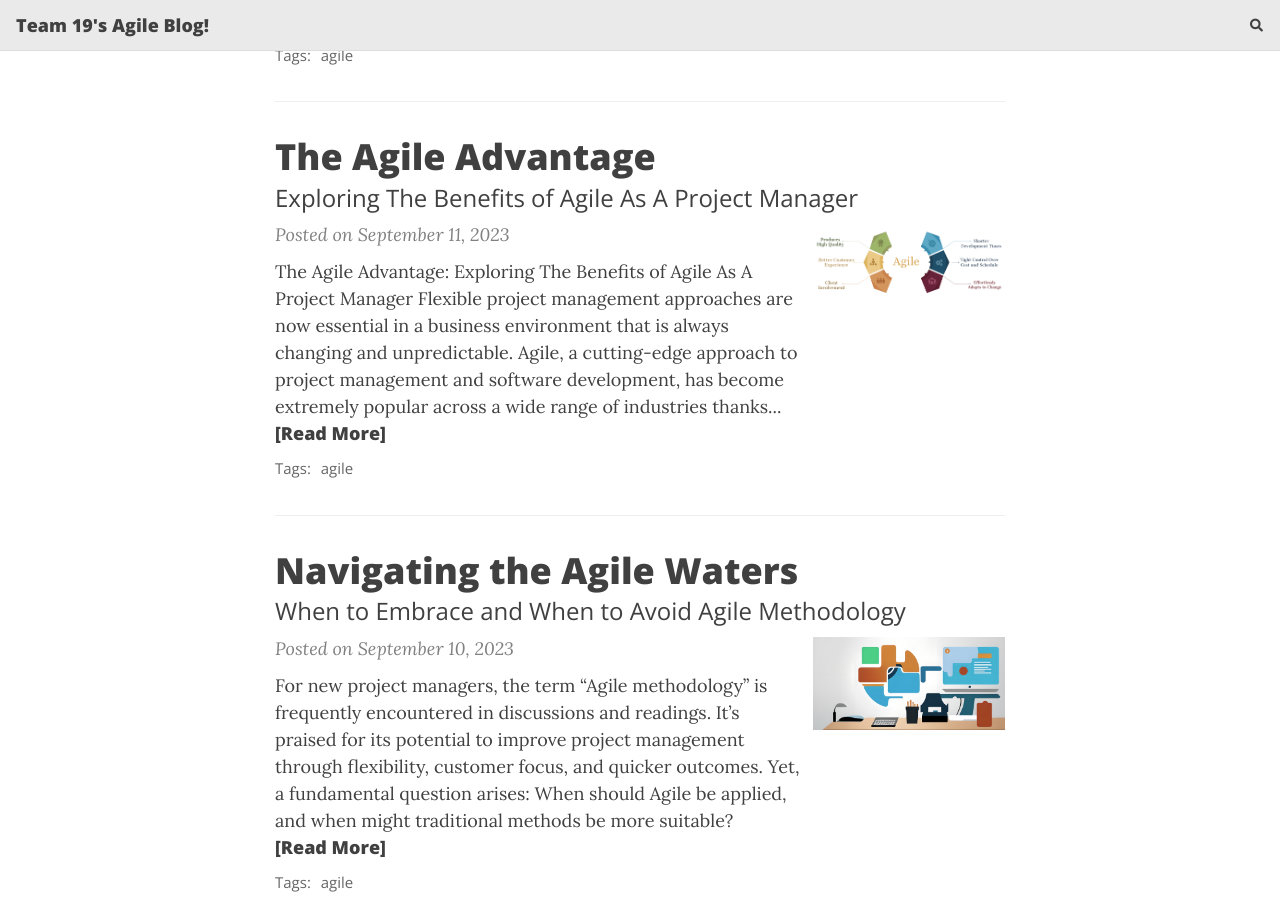
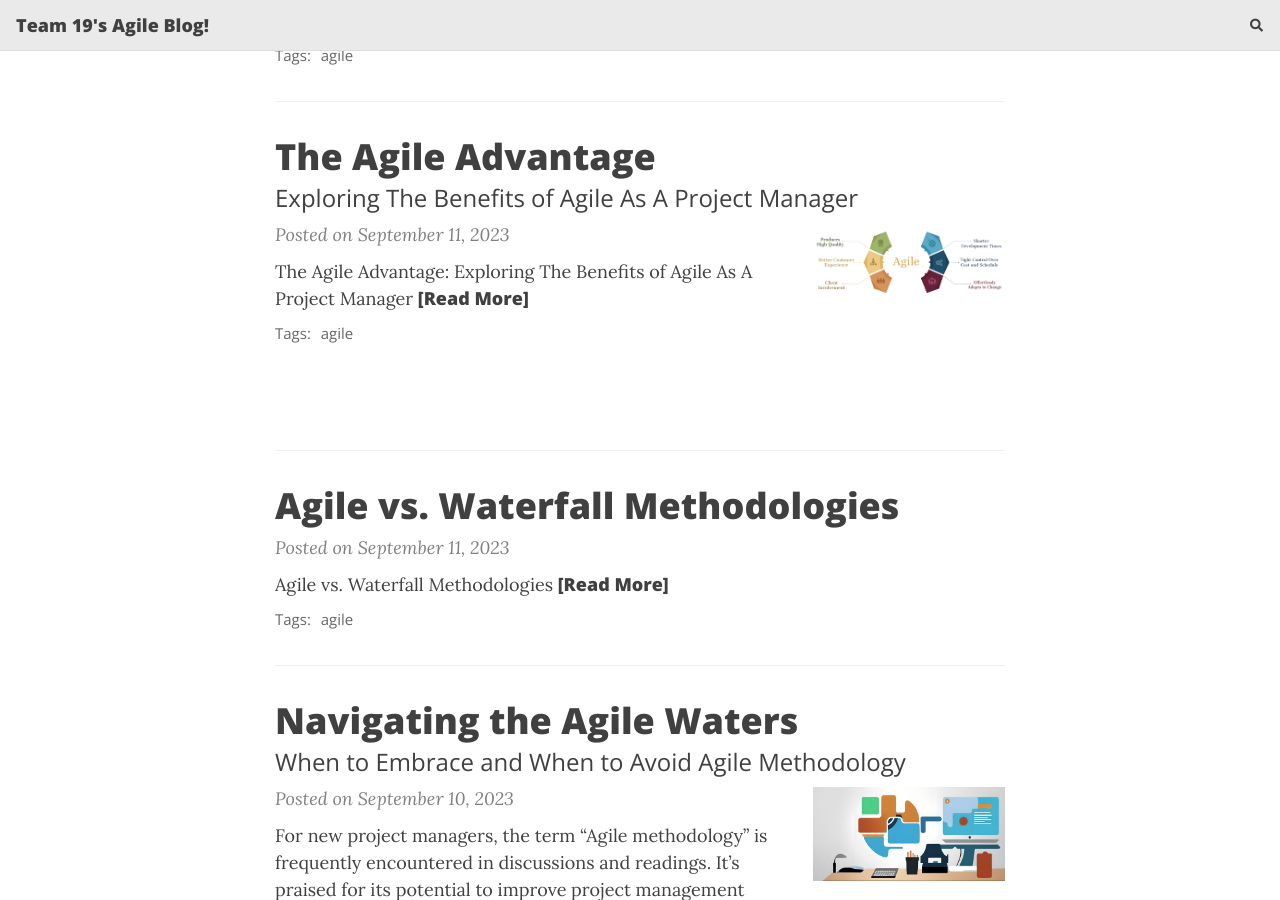
Before and after one commit to dlouangr/agile-blog, a Jekyll site: the page built from index.html, in a window 1280 px wide and 900 px high, scrolled down 676 px. Built offline with Jekyll 4.4.1, drawn with Linux system fonts in a browser that asks for light colours; nearby versions of some CDN libraries; the list of posts is cut into pages by our own code; comment, search, counter and statistics services are not loaded; some of the changed lines change nothing that is shown.

Commit message:
Blog Post Sp0 Jessica Norton

```diff
--- /dev/null
+++ b/_posts/2023-09-11-Agile-Waterfall-Methodologies.md
@@ -0,0 +1,111 @@
+---
+layout: post
+title: Agile vs. Waterfall Methodologies
+tags: [agile]
+---
+
+## Agile vs. Waterfall Methodologies
+
+The success of a project depends on choosing the appropriate approach in the field of project management. The two well-known methods are Waterfall and Agile. Making a decision between them might be challenging because each has its own set of guiding ideas and practices. I'll explain the differences, advantages, and disadvantages of the Agile and Waterfall techniques in this blog article, as well as the situations in which each one excels.
+
+## Agile Methodology
+
+1. Flexibility and Adaptability
+Agile is often celebrated for its flexibility and adaptability. It embraces change and thrives in environments where requirements are expected to evolve. Agile divides the project into small increments, known as iterations or sprints, typically lasting 2-4 weeks. Each sprint focuses on a specific set of features or deliverables, allowing teams to respond quickly to changing priorities or stakeholder feedback.
+2. Customer-Centered Approach
+Agile places a strong emphasis on customer collaboration and feedback. Throughout the project, stakeholders are involved in the development process, offering their insights and preferences. This iterative feedback loop ensures that the final product aligns closely with customer expectations, resulting in higher satisfaction rates.
+3. Incremental Progress
+One of the core principles of Agile is the delivery of a potentially shippable product incrementally. This means that even in the early stages of development, there are tangible results that can be demonstrated to stakeholders. This not only builds trust but also helps in identifying potential issues sooner rather than later.
+4. Transparency
+Agile projects are characterized by their transparency. Team members maintain a clear view of project progress through tools like burndown charts and daily stand-up meetings. This transparency promotes accountability and allows for early detection and resolution of roadblocks.
+5. Empowered Teams
+Agile teams are often self-organizing and cross-functional. Team members have a say in decision-making processes, fostering a sense of ownership and empowerment. This can lead to increased motivation and productivity.
+
+## Waterfall Methodology
+
+1. Sequential Approach
+Waterfall, in contrast, is a linear and sequential methodology. It follows a strict order of phases, typically including requirements gathering, design, implementation, testing, deployment, and maintenance. Each phase must be completed before moving on to the next, making it less flexible in accommodating changes.
+2. Comprehensive Planning
+Waterfall places great emphasis on comprehensive planning upfront. Requirements and design specifications are meticulously documented before any coding begins. This detailed planning can reduce ambiguity but may also lead to a slower project kickoff.
+3. Limited Stakeholder Involvement
+Stakeholder involvement is more limited in Waterfall compared to Agile. Feedback from stakeholders is typically gathered in the early stages of the project, and major changes are often costly and time-consuming to implement once the project is underway.
+4. Reduced Flexibility
+Waterfall is less adaptable to changing requirements. Any significant modifications or additions to the project scope can disrupt the entire timeline and may require substantial rework.
+5. Well-Defined Milestones
+In the Waterfall methodology, well-defined milestones mark the completion of each phase. These milestones provide clear checkpoints for progress assessment and help ensure that the project stays on track.
+
+![Agile vs Waterfall](assets/img/Adobe-Agile-vs-waterfall-1024x512.jpg){: .mx-auto.d-block :}
+*Graphic courtesy of [TechnologyAdvice](https://technologyadvice.com/blog/information-technology/what-is-agile-project-management/)*
+
+## Key Differences Between Agile and Waterfall
+
+1. Approach to Change:
+Agile welcomes change and accommodates it throughout the project.
+Waterfall resists change after the planning phase.
+2. Customer Engagement:
+Agile involves customers and stakeholders continuously.
+Waterfall engages customers primarily in the initial stages.
+3. Phases and Sequence:
+Agile divides the project into iterations or sprints with overlapping phases.
+Waterfall follows a strict sequential order of phases.
+4. Documentation:
+Agile values working software over comprehensive documentation.
+Waterfall prioritizes comprehensive documentation.
+5. Project Control:
+Agile relies on frequent inspections and adaptations.
+Waterfall emphasizes upfront planning and control.
+
+## Advantages of Agile
+
+Flexibility: Agile can quickly adapt to changing requirements and priorities.
+Customer Satisfaction: Continuous customer involvement leads to products that better meet customer needs.
+Early Deliveries: Incremental releases allow for early delivery of valuable features.
+Transparency: Agile offers transparency through regular progress updates and meetings.
+Empowered Teams: Self-organizing teams often result in higher morale and innovation.
+
+## Disadvantages of Agile
+
+Lack of Predictability: The flexibility of Agile can sometimes lead to unpredictable project outcomes.
+Resource Intensive: Frequent meetings and communication can be resource-intensive.
+Inadequate Documentation: Agile may lack comprehensive documentation, which can pose challenges for maintenance and knowledge transfer.
+Customer Overload: Continuous customer involvement can be overwhelming for some stakeholders.
+Not Suitable for All Projects: Agile may not be suitable for projects with rigid regulatory requirements or fixed deliverables.
+
+## Advantages of Waterfall
+
+Clear Milestones: Well-defined phases provide clear project milestones.
+Comprehensive Planning: Extensive upfront planning can reduce ambiguity.
+Stable Requirements: Requirements are typically locked down at the beginning, reducing scope creep.
+Documentation: Thorough documentation supports maintenance and future enhancements.
+Resource Allocation: Resources can be allocated more predictably.
+
+## Disadvantages of Waterfall
+
+Limited Flexibility: Inflexibility in accommodating changes can lead to project failure.
+Customer Dissatisfaction: Limited customer involvement can result in misaligned deliverables.
+Late Discoveries: Issues may only surface late in the project, making them costly to address.
+Long Delivery Times: Longer development cycles can delay product delivery to market.
+High Risk: The risk of project failure due to unexpected issues is higher.
+
+## Choosing the Right Methodology
+
+The choice between Agile and Waterfall should not be made arbitrarily. Instead, consider the following factors:
+Project Type: Agile is well-suited for projects with evolving requirements, while Waterfall may be better for well-defined, stable projects.
+Customer Involvement: Assess the level of customer involvement required. Agile encourages continuous feedback, while Waterfall involves customers primarily at the beginning.
+Project Size and Complexity: Smaller, less complex projects may benefit from Agile's flexibility, while large, complex projects may require the structure of Waterfall.
+Regulatory Requirements: Projects with strict regulatory requirements may lean towards Waterfall, which emphasizes documentation and control.
+Team Experience: Consider the expertise of your team. Agile may require a shift in mindset and practices that your team needs time to adapt to.
+Risk Tolerance: Assess your organization's risk tolerance. Agile may be riskier due to its adaptability, while Waterfall offers more predictability.
+
+## Hybrid Approaches
+
+In some cases, a hybrid approach that combines elements of both Agile and Waterfall can be the best solution. This allows for flexibility in certain areas while maintaining structure and predictability in others.
+
+## Conclusion
+
+In the Agile vs. Waterfall debate, there is no one right answer. Each methodology has its strengths and weaknesses, making it essential to align your choice with the specific needs of your project and organization. Flexibility, customer engagement, and the nature of your project should guide your decision-making process. Ultimately, the success of your project depends not only on the methodology you choose but also on how well you execute it and adapt it to your unique circumstances. By understanding the nuances of Agile and Waterfall, you can make an informed choice that sets your project on the path to success.
+
+## Sources:
+https://www.forecast.app/blog/difference-between-agile-waterfall#:~:text=Agile%20and%20waterfall%20are%20two,in%20a%20more%20linear%20process.
+https://www.forbes.com/advisor/business/agile-vs-waterfall-methodology/
+https://www.atlassian.com/agile/project-management/project-management-intro
```
Also changed, not shown: _posts/2023-09-11-The-Agile-Advantage.md (line endings or trailing spaces), assets/img/Adobe-Agile-vs-waterfall-1024x512.jpg (added).
